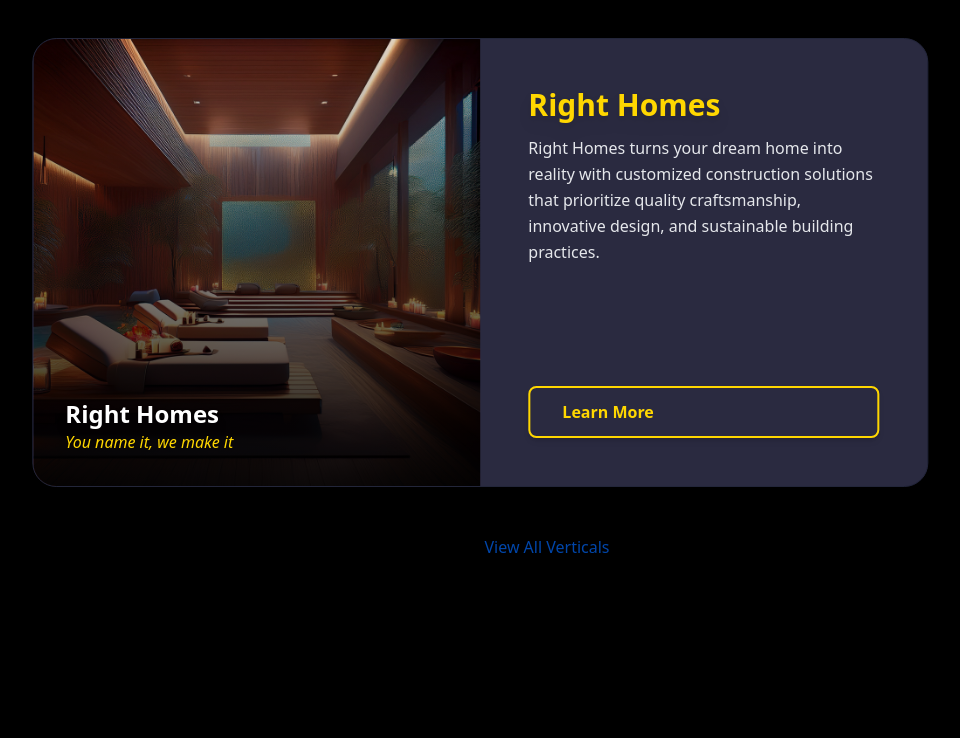
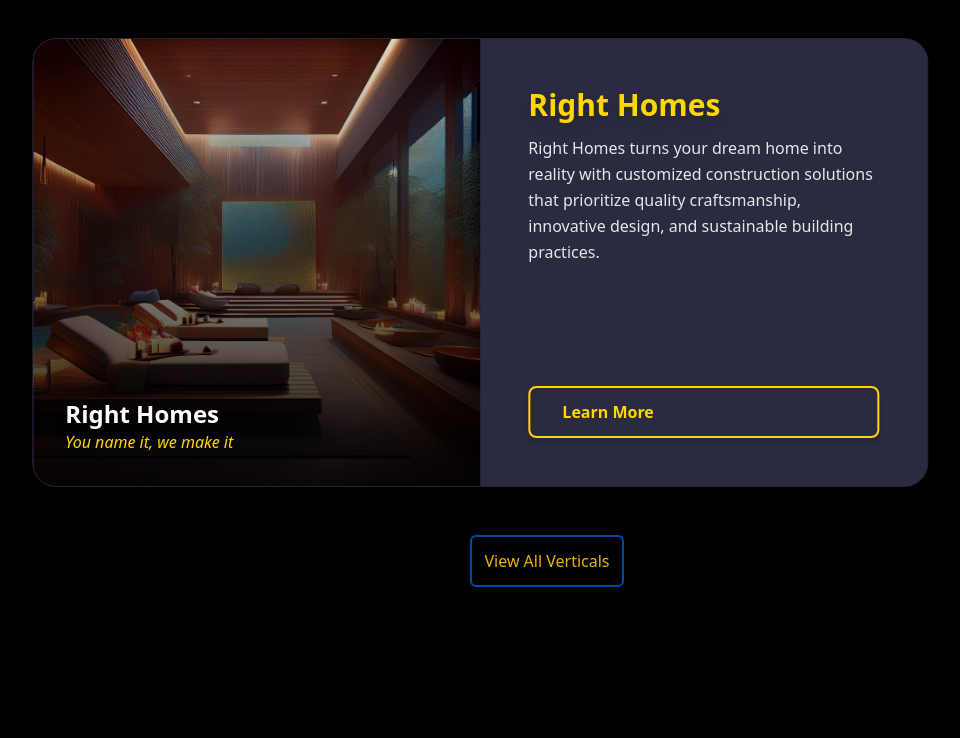
Before and after one commit to Agent-cat/iconic-infinity, a React (Vite) app in the folder Frontend/: page / in a window 1280 px wide. Shown: the part 2792-3530 px from the top of the page, without its empty margins (93-1053 px from the left). Built offline with nearby package versions, Linux system fonts and the light colour scheme.

Commit message:
updated the cards and the more verticals button

```diff
--- a/Frontend/src/components/Verticalcards.jsx
+++ b/Frontend/src/components/Verticalcards.jsx
@@ -33,7 +33,7 @@ const Verticalcards = ({
       id={`vertical-card-${index}`}
       className={`flex flex-col ${
         isEven ? "md:flex-row" : "md:flex-row-reverse"
-      } w-full max-w-4xl mx-auto bg-[#22223b] rounded-3xl overflow-hidden shadow-2xl border border-[#23263a] mb-16 transition-all duration-500`}
+      } w-full max-w-4xl mx-auto bg-[#22223b] rounded-3xl overflow-hidden shadow-2xl z-50 border border-[#23263a] mb-16 transition-all duration-500`}
       style={{
         opacity: isVisible ? 1 : 1,
         transform: isVisible
--- a/Frontend/src/components/VerticalsSection.jsx
+++ b/Frontend/src/components/VerticalsSection.jsx
@@ -55,7 +55,7 @@ const VerticalsSection = () => {
             <div className="text-center mt-12  transition-all duration-700 ease-out">
               <button
 
-                className="border-[#0047AB] text-[#0047AB] hover:bg-[#0047AB]/10"
+                className="border-[#0047AB] border-2 rounded-md px-3 py-3  text-yellow-500 hover:bg-[#0047AB]/10"
               >
                 <Link to="/services">View All Verticals</Link>
               </button>
```
